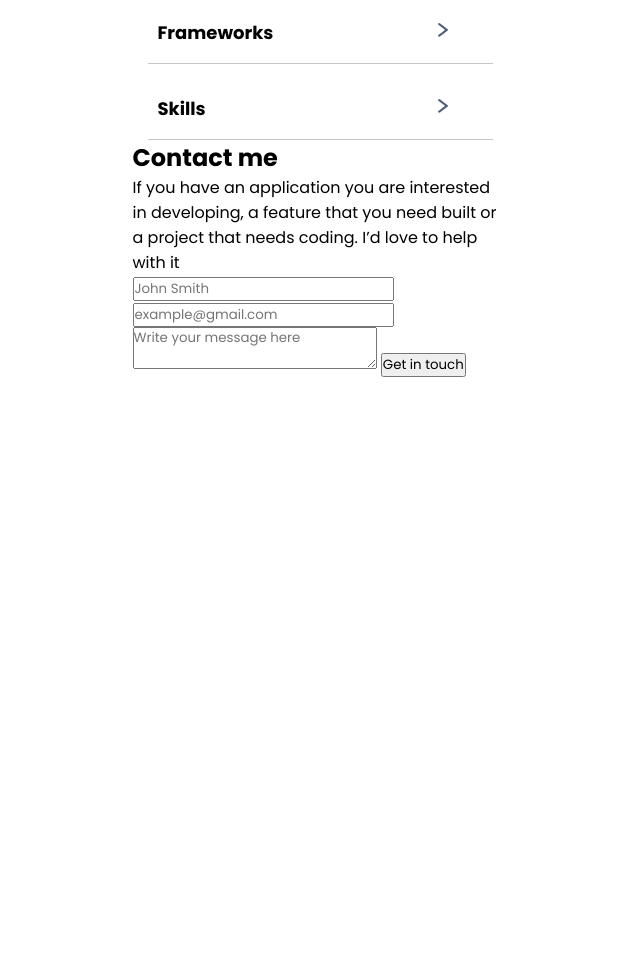
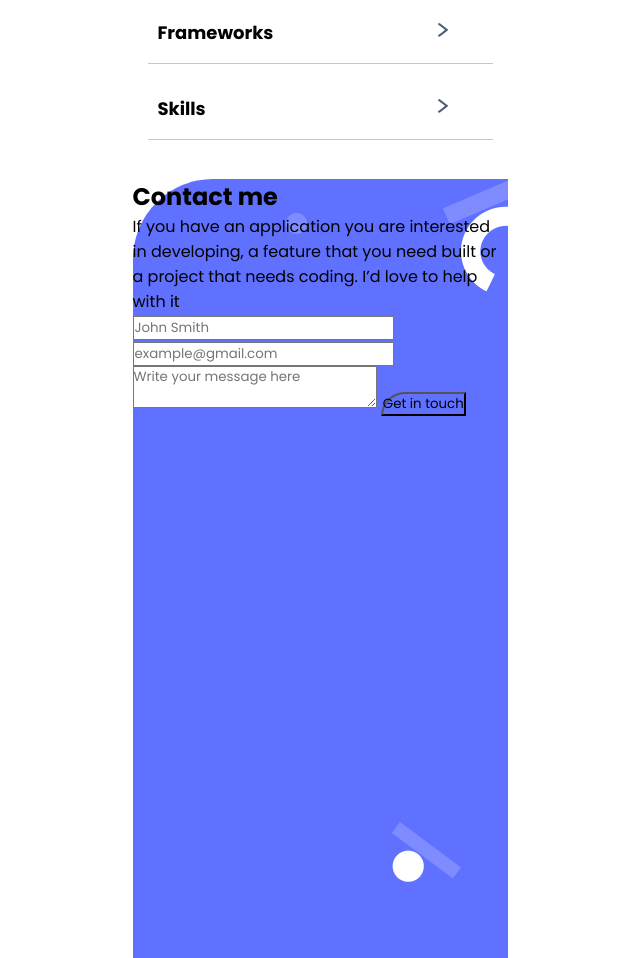
Before and after one commit to tanveerisonline/portfolio_website, a website: page index.html in a window 1280 px wide. Shown: the part 4594-5552 px from the top of the page, without its empty margins (320-960 px from the left). Before the commit the page ends 4971 px from the top, so only its background shows below. Drawn offline with Linux system fonts and the light colour scheme.

Commit message:
Add background image to footer and style

```diff
--- a/styles.css
+++ b/styles.css
@@ -1,4 +1,4 @@
-@import url('https://fonts.googleapis.com/css2?family=Poppins:ital,wght@0,400;0,700;1,800&display=swap');
+@import url("https://fonts.googleapis.com/css2?family=Poppins:ital,wght@0,400;0,700;1,800&display=swap");
 
 * {
   box-sizing: border-box;
@@ -252,3 +252,18 @@
   width: 40px;
   margin-right: 20px;
 }
+
+.contact {
+  border-top-left-radius: 80px;
+  background-color: #6070ff;
+}
+
+.contact-us {
+  background-image: url(./assets/contact\ form\ shapes-mobile.png);
+  background-position: right top;
+  background-repeat: no-repeat;
+  height: 779px;
+  display: flex;
+  justify-content: center;
+  margin: 2.4rem 0 4.8rem 0;
+}
```
Also changed, not shown: assets/contact form shapes-mobile.png (added).
